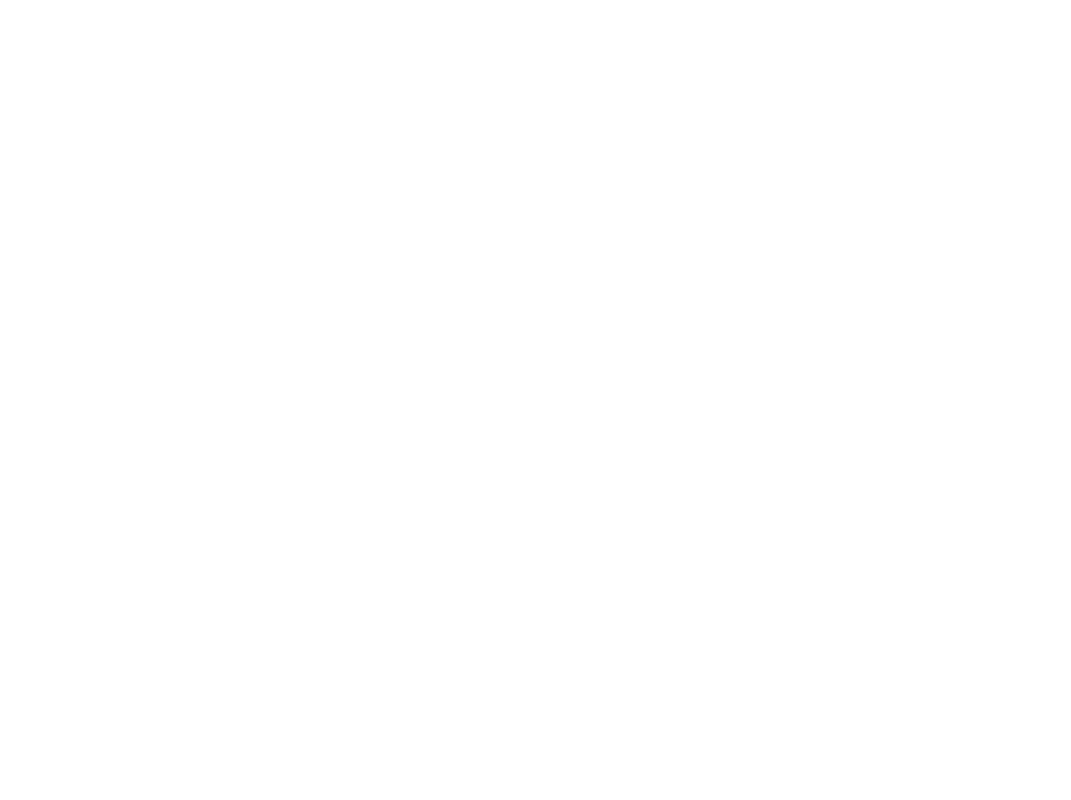
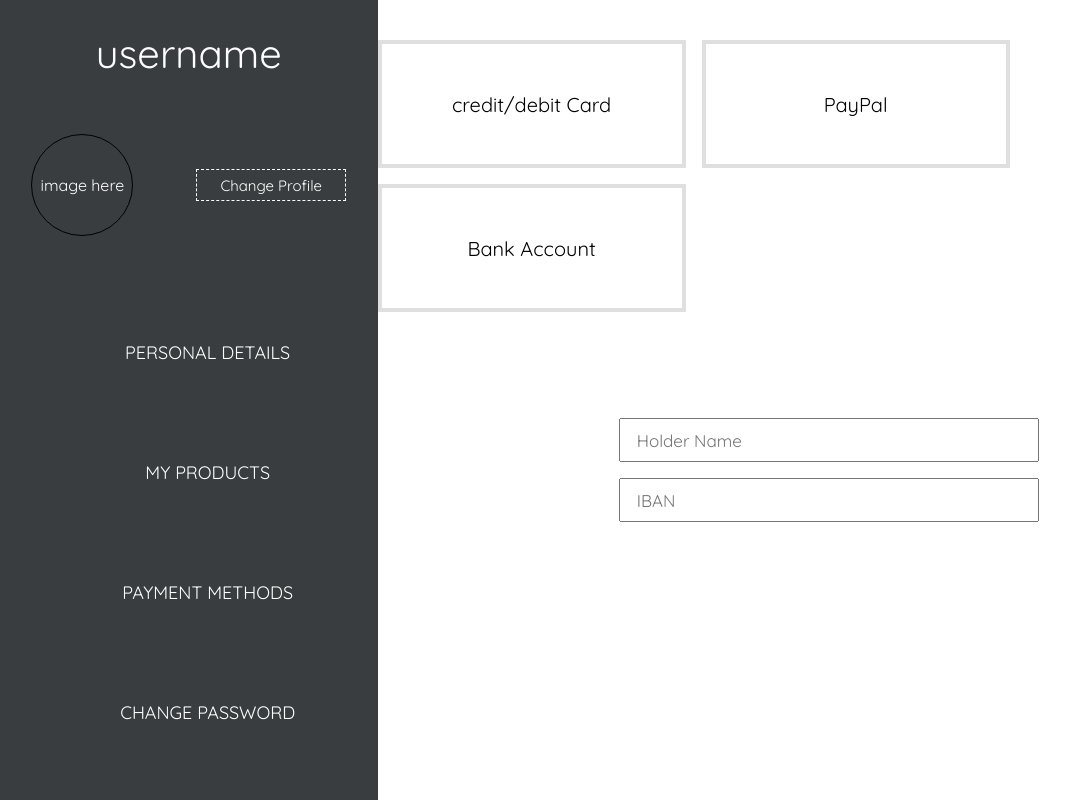
Before and after one commit to MohamedSaberChkiri/vue-digital-products-store, a Vue app: page /user/PaymentMethod/bank in a window 1280 px wide. Before the commit this address had no page. Shown: the whole page, without its empty margins (0-1071 px from the left). Built offline with nearby package versions, Linux system fonts and the light colour scheme.

Commit message:
1 page left in the user profile

```diff
--- a/src/components/userlinkscomponents/ChangePassword.vue
+++ b/src/components/userlinkscomponents/ChangePassword.vue
@@ -1,13 +1,48 @@
 <template>
-  <h1>vue</h1>
+  <div class="container7">
+    <input type="password" id="current" placeholder="CURRENT PASWORD">
+    <input type="password" id="new" placeholder="NEW PASSWORD">
+    <p>password must be atleast 8 characters long including uppercase, letters, numbers and special caracters @#-_.,</p>
+    <input type="password" id="repeat" placeholder="REPEAT NEW PASSWORD">
+    <button>Reset</button>
+  </div>
 </template>
 
 <script>
-export default {
 
-}
 </script>
 
-<style>
+<style scoped>
 
+.container7{
+  margin: 20vh auto;
+  padding: 30px;
+  width:400px;
+  height: 350px;
+  box-shadow: 0px 0px 20px rgba(75, 75, 75,.4);
+  display: flex;
+  align-items: center;
+  justify-content: space-around;
+  flex-direction: column;
+}
+
+input{
+  width: 300px;
+  height: 6vh;
+  padding-left: 5vh;
+}
+button{
+  width: 300px;
+  height: 5vh;
+  border: 1px solid black;
+  font-size: 17px;
+  background: transparent;
+  cursor: pointer;
+}
+p{
+
+  width: 350px;
+  font-size: 13px;
+  color: grey;
+}
 </style>
--- a/src/components/userlinkscomponents/PaymentMethods.vue
+++ b/src/components/userlinkscomponents/PaymentMethods.vue
@@ -1,13 +1,69 @@
 <template>
-  <h1>e</h1>
+
+  <div class="container9">
+
+
+    <div class="method">
+            <router-link class="card m" to='/user/PaymentMethod/card'> credit/debit Card</router-link>
+          <router-link class="paypal m" to='/user/PaymentMethod/paypal'>PayPal</router-link>
+          <router-link class="bank m" to='/user/PaymentMethod/bank'>Bank Account</router-link>
+    </div>
+
+
+  <div class="method-details">
+      <router-view/>
+  </div>
+
+  </div>
+
+
 </template>
 
 <script>
-export default {
+
+</script>
+
+<style scoped>
+.card,.paypal,.bank{
+  width: 300px;
+  height: 15vh;
+  border: 4px solid rgb(223, 223, 223);
+  display: flex;
+  align-items: center;
+  justify-content: center;
+  cursor: pointer;
+  text-decoration: none;
+  color: black;
+  font-size: 20px;
+}
+.m:focus{
+  border: 4px solid green;
+}
+
+.method{
+  display: flex;
+  gap: 2vh;
+  flex-wrap: wrap;
+  height: fit-content;
+
 
 }
-</script>
+.container9{
 
-<style>
+  margin: 5vh auto;
+
+
+
+}
+
+.method-details{
+  width: 350px;
+  height: 300px;
+
+  display: flex;
+  align-items: center;
+  justify-content: center;
+  margin: 0 auto;
+}
 
 </style>
--- /dev/null
+++ b/src/components/userlinkscomponents/paymentmethods/ByBank.vue
@@ -0,0 +1,26 @@
+<template>
+
+    <div class="container">
+        <input type="text" placeholder="Holder Name">
+        <input type="text" placeholder="IBAN">
+    </div>
+
+
+</template>
+
+<script>
+
+</script>
+
+<style scoped>
+
+input{
+    width: 400px;
+    height: 5vh;
+    font-size: 17px;
+    outline: none;
+    padding-left: 2vh;
+    margin-top: 2vh;
+}
+
+</style>
--- /dev/null
+++ b/src/components/userlinkscomponents/paymentmethods/ByCard.vue
@@ -0,0 +1,36 @@
+<template>
+
+    <div class="card-details-container">
+        <input type="text" placeholder="Name On Card">
+        <input type="text" placeholder="Card Number">
+        <input type="text" placeholder="CVV">
+        <input type="text" placeholder="Expiration Date">
+    </div>
+
+
+</template>
+
+<script>
+export default {
+
+}
+</script>
+
+<style scoped>
+.card-details-container{
+    display: flex;
+    align-items: center;
+    justify-content: center;
+    flex-direction: column;
+    gap: 1vh;
+    width: 100%;
+}
+input{
+    width: 80%;
+    height: 4vh;
+    padding-left: 2vh;
+    outline: none;
+}
+
+
+</style>
--- /dev/null
+++ b/src/components/userlinkscomponents/paymentmethods/ByPaypal.vue
@@ -0,0 +1,23 @@
+<template>
+ <button>Link PayPal</button>
+</template>
+
+<script>
+export default {
+
+}
+</script>
+
+<style scoped>
+
+button{
+    width: 300px;
+    height: 5vh;
+    border-radius: 30px;
+    border: none;
+    font-size: 20px;
+    background: rgb(0, 132, 255);
+    color: white;
+    cursor: pointer;
+}
+</style>
--- a/src/views/UserProfile.vue
+++ b/src/views/UserProfile.vue
@@ -64,7 +64,7 @@
 }
 .container{
   display: flex;
-  flex-wrap: wrap;
+
   width: 100%;
   height: fit-content;
 }
```
Also changed, not shown: src/router/index.js (+15 -1 lines).
